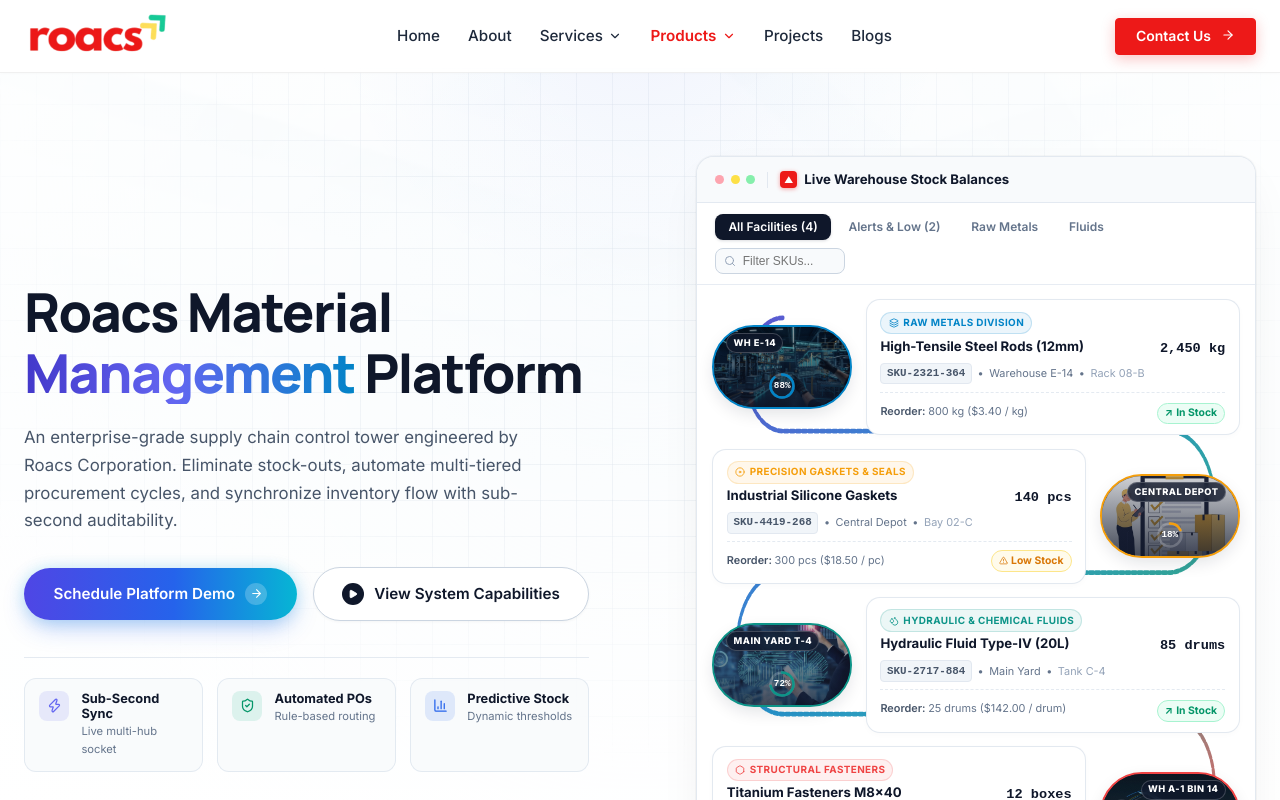
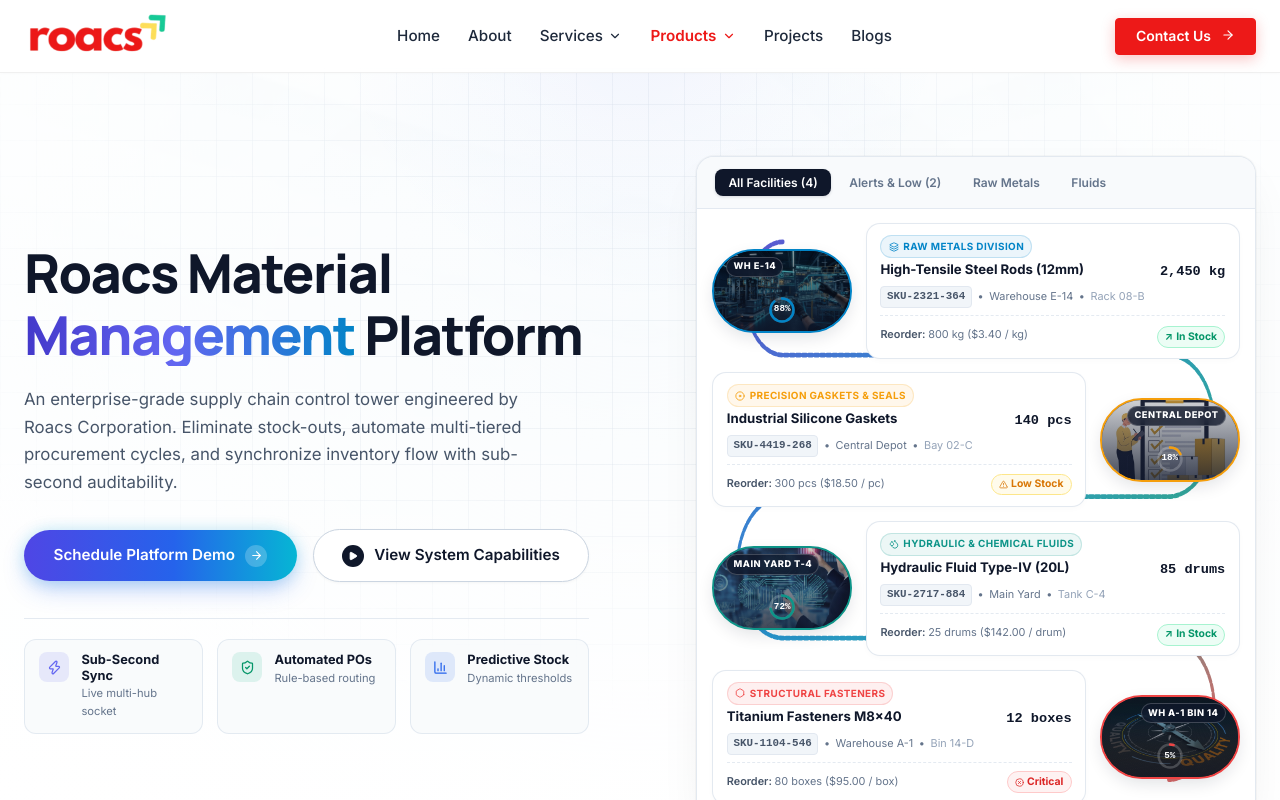
Before and after one commit to roacstech/roacs_new_website, a Next.js app: page /material-management in a window 1280 px wide. Shown: the top 800 px of the page. Built offline with nearby package versions, Linux system fonts and the light colour scheme; a web font is replaced by a local one.

Commit message:
feat(material-management): remove top title bar and search input from console card for cleaner minimalist layout

```diff
--- a/src/components/material-management/MaterialHero.tsx
+++ b/src/components/material-management/MaterialHero.tsx
@@ -14,7 +14,6 @@ import {
   Disc,
   Droplets,
   Hexagon,
-  Search,
   AlertTriangle,
   XCircle
 } from "lucide-react";
@@ -120,25 +119,15 @@ const STOCK_DATA: StockItem[] = [
 
 export function MaterialHero() {
   const [activeTab, setActiveTab] = useState<"all" | "critical" | "metals" | "fluids">("all");
-  const [searchQuery, setSearchQuery] = useState("");
 
   const filteredItems = useMemo(() => {
     return STOCK_DATA.filter((item) => {
       if (activeTab === "critical" && item.statusType === "success") return false;
       if (activeTab === "metals" && item.category !== "metals") return false;
       if (activeTab === "fluids" && item.category !== "chemicals") return false;
-
-      if (searchQuery.trim()) {
-        const query = searchQuery.toLowerCase();
-        return (
-          item.name.toLowerCase().includes(query) ||
-          item.sku.toLowerCase().includes(query) ||
-          item.facility.toLowerCase().includes(query)
-        );
-      }
       return true;
     });
-  }, [activeTab, searchQuery]);
+  }, [activeTab]);
 
   return (
     <section className="material-hero-section">
@@ -368,46 +357,9 @@ export function MaterialHero() {
           <div className="warehouse-console-wrapper">
             <div className="warehouse-glass-console">
 
-              {/* Chrome Top Bar: Traffic lights + Roacs Title */}
-              <div className="console-top-bar">
-                <div style={{ display: "flex", alignItems: "center", gap: "0.75rem", flexWrap: "wrap" }}>
-                  <div className="console-traffic-pips">
-                    <span className="console-pip console-pip-red" />
-                    <span className="console-pip console-pip-yellow" />
-                    <span className="console-pip console-pip-green" />
-                  </div>
-
-                  <div style={{ height: "16px", width: "1px", backgroundColor: "#E2E8F0" }} />
-
-                  {/* Roacs Brand Mark & Header */}
-                  <div style={{ display: "flex", alignItems: "center", gap: "0.45rem" }}>
-                    <div
-                      style={{
-                        width: 17,
-                        height: 17,
-                        borderRadius: "4px",
-                        backgroundColor: "#ED1918",
-                        display: "flex",
-                        alignItems: "center",
-                        justifyContent: "center",
-                        color: "#FFFFFF",
-                        fontSize: "0.55rem",
-                        fontWeight: 900,
-                        boxShadow: "0 1px 4px rgba(237, 25, 24, 0.4)",
-                      }}
-                    >
-                      ▲
-                    </div>
-                    <span style={{ fontSize: "0.825rem", fontWeight: 700, color: "#0F172A" }}>
-                      Live Warehouse Stock Balances
-                    </span>
-                  </div>
-                </div>
-              </div>
-
-              {/* Sub-Header: Facility Tabs + Live Search Filter */}
+              {/* Facility Filter Tabs */}
               <div className="console-filter-bar">
-                <div style={{ display: "flex", alignItems: "center", gap: "0.3rem", flexWrap: "wrap" }}>
+                <div style={{ display: "flex", alignItems: "center", gap: "0.35rem", flexWrap: "wrap", width: "100%" }}>
                   <button
                     onClick={() => setActiveTab("all")}
                     className={`console-tab-btn ${activeTab === "all" ? "console-tab-btn-active" : "console-tab-btn-inactive"}`}
@@ -432,18 +384,6 @@ export function MaterialHero() {
                   >
                     Fluids
                   </button>
-                </div>
-
-                <div className="console-search-box">
-                  <Search size={12} color="#94A3B8" style={{ position: "absolute", left: "0.55rem", pointerEvents: "none" }} />
-                  <input
-                    type="text"
-                    value={searchQuery}
-                    onChange={(e) => setSearchQuery(e.target.value)}
-                    placeholder="Filter SKUs..."
-                    className="console-search-input"
-                    style={{ width: "130px", paddingLeft: "1.65rem" }}
-                  />
                 </div>
               </div>
 
--- a/src/styles/components.css
+++ b/src/styles/components.css
@@ -1765,14 +1765,14 @@ p {
 }
 
 .console-filter-bar {
-  background-color: #FFFFFF;
-  border-bottom: 1px solid rgba(226, 232, 240, 0.8);
-  padding: 0.65rem 1.15rem;
+  background-color: #F8FAFC;
+  border-bottom: 1px solid rgba(226, 232, 240, 0.9);
+  padding: 0.75rem 1.15rem;
   display: flex;
   flex-wrap: wrap;
   align-items: center;
-  justify-content: space-between;
-  gap: 0.5rem;
+  justify-content: flex-start;
+  gap: 0.45rem;
 }
 
 .console-tab-btn {
```
